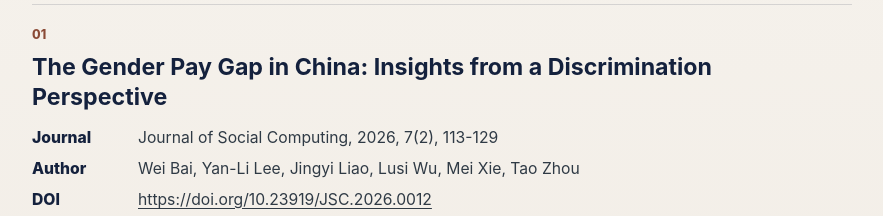
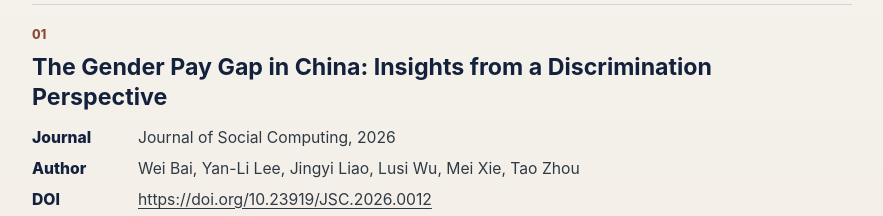
Before and after one commit to lisaljy/lisaljy.github.io, an Astro site: page /publication in a window 1280 px wide. Shown: the part 1560-1776 px from the top of the page, without its empty margins (18-901 px from the left). Built offline with nearby package versions, Linux system fonts and the light colour scheme; Astro itself is replaced by a stand-in of ours.

Commit message:
Align gender pay gap journal formatting

```diff
--- a/src/pages/publication.astro
+++ b/src/pages/publication.astro
@@ -52,7 +52,7 @@ const sections = [
     items: [
       {
         title: "The Gender Pay Gap in China: Insights from a Discrimination Perspective",
-        venue: "Journal of Social Computing, 2026, 7(2), 113-129",
+        venue: "Journal of Social Computing, 2026",
         authors: "Wei Bai, Yan-Li Lee, Jingyi Liao, Lusi Wu, Mei Xie, Tao Zhou",
         doi: "https://doi.org/10.23919/JSC.2026.0012",
         abstract:
```
